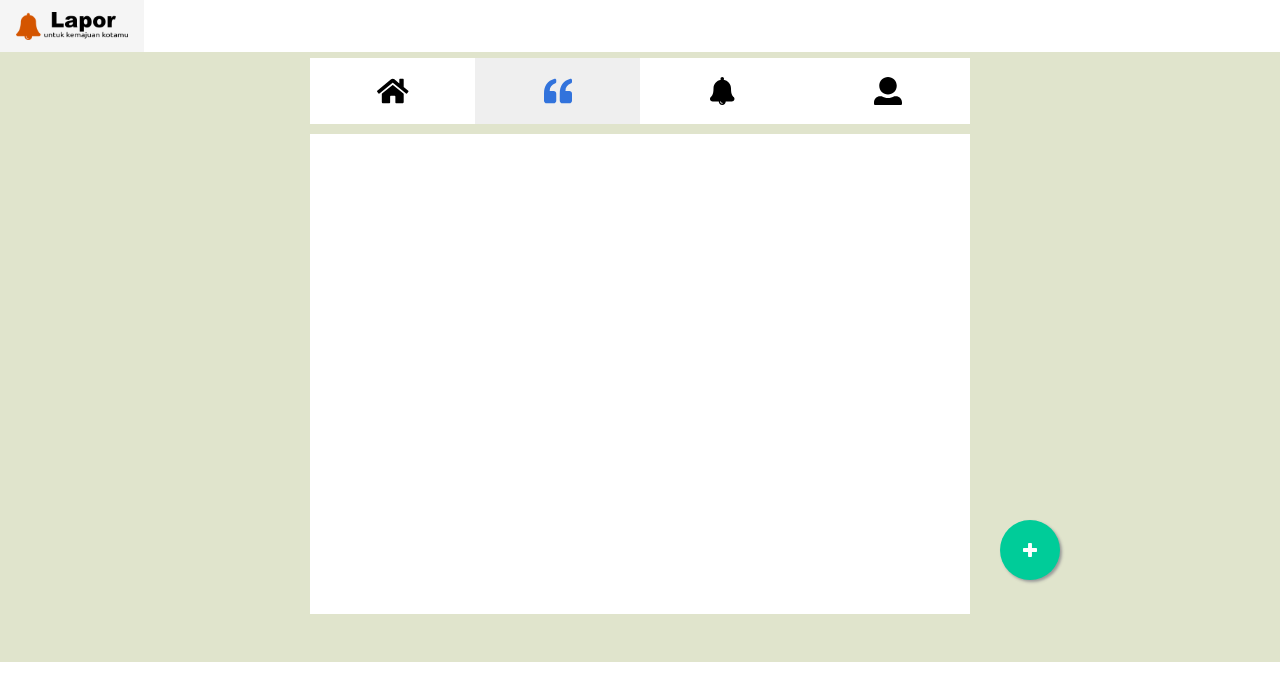
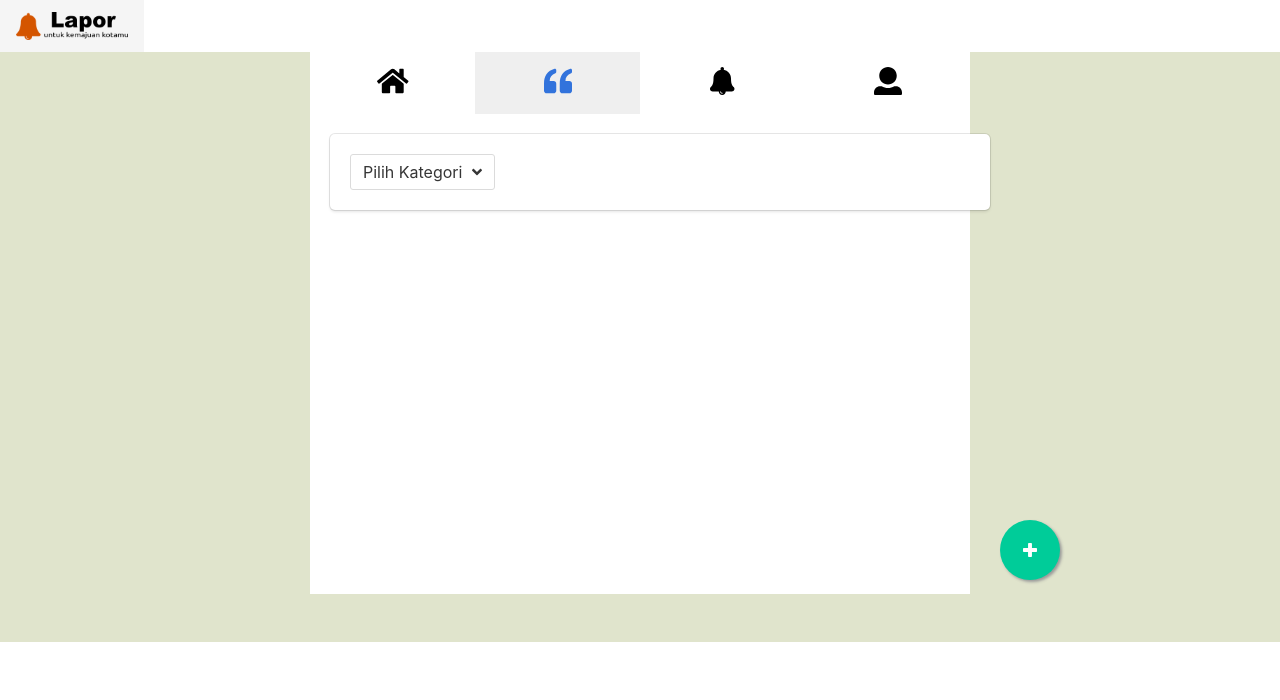
Before and after one commit to arissupriy/laporan-site, a Vue app: page /#/lapor in a window 1280 px wide. Shown: the top 700 px of the page. Built offline with nearby package versions, Linux system fonts and the light colour scheme.

Commit message:
category menu

```diff
--- a/src/assets/style.css
+++ b/src/assets/style.css
@@ -7,7 +7,6 @@ body {
 }
 
 .main-content {
-    margin-top: 10px;
     width: 20px;
 }
 
--- a/src/components/Home/index.vue
+++ b/src/components/Home/index.vue
@@ -13,12 +13,7 @@
 import Vue from 'vue';
 
 export default {
-    name: 'Home',
-    data(){
-        return {
-            title: 'Warga Rembang'
-        }
-    }
+    name: 'Home'
 }
 </script>
 <style>
--- a/src/components/Post/Post.vue
+++ b/src/components/Post/Post.vue
@@ -1,5 +1,37 @@
 <template>
     <div>
+        <div class="container main-content box">
+            <div class="dropdown" v-bind:class="{ 'is-active': toggleDropdown}">
+                <div class="dropdown-trigger">
+                    <button class="button" aria-haspopup="true" aria-controls="dropdown-menu" v-on:click="toggleDropdown = !toggleDropdown">
+                    <span>Pilih Kategori</span>
+                    <span class="icon is-small">
+                        <i class="fas fa-angle-down" aria-hidden="true"></i>
+                    </span>
+                    </button>
+                </div>
+                <div class="dropdown-menu" id="dropdown-menu" role="menu">
+                    <div class="dropdown-content">
+                    <a href="#" class="dropdown-item">
+                        Dropdown item
+                    </a>
+                    <a class="dropdown-item">
+                        Other dropdown item
+                    </a>
+                    <a href="#" class="dropdown-item is-active">
+                        Active dropdown item
+                    </a>
+                    <a href="#" class="dropdown-item">
+                        Other dropdown item
+                    </a>
+                    <hr class="dropdown-divider">
+                    <a href="#" class="dropdown-item">
+                        With a divider
+                    </a>
+                    </div>
+                </div>
+                </div>
+        </div>
         <div class="card" v-for="post in dataPost" v-bind:key="post.id">
             <header class="card-header">
                 <p class="card-header-title">
@@ -38,12 +70,11 @@ export default {
     name: 'Post',
     data(){
         return {
-            title: 'Warga Rembang'
+            toggleDropdown: false
         }
     },
     methods: {
         getPost(){
-            console.log('memperbarui post');
             store.dispatch(types.GET_POST, { page_number: 1})
         },
 
@@ -53,8 +84,7 @@ export default {
     },
     created: function () {
         try {
-            document.title = 'Warga Rembang';
-            console.log('created');
+            document.title = 'Laporan Warga';
             this.getPost();
         } catch (error) {
             console.log(error)
--- a/src/router/index.js
+++ b/src/router/index.js
@@ -76,4 +76,4 @@ export default new Router({
       ]
     },
   ]
-})
+});
```
Also changed, not shown: src/store/index.js (+15 -15 lines), 11 other files (tests, documents, lock files or other folders).
